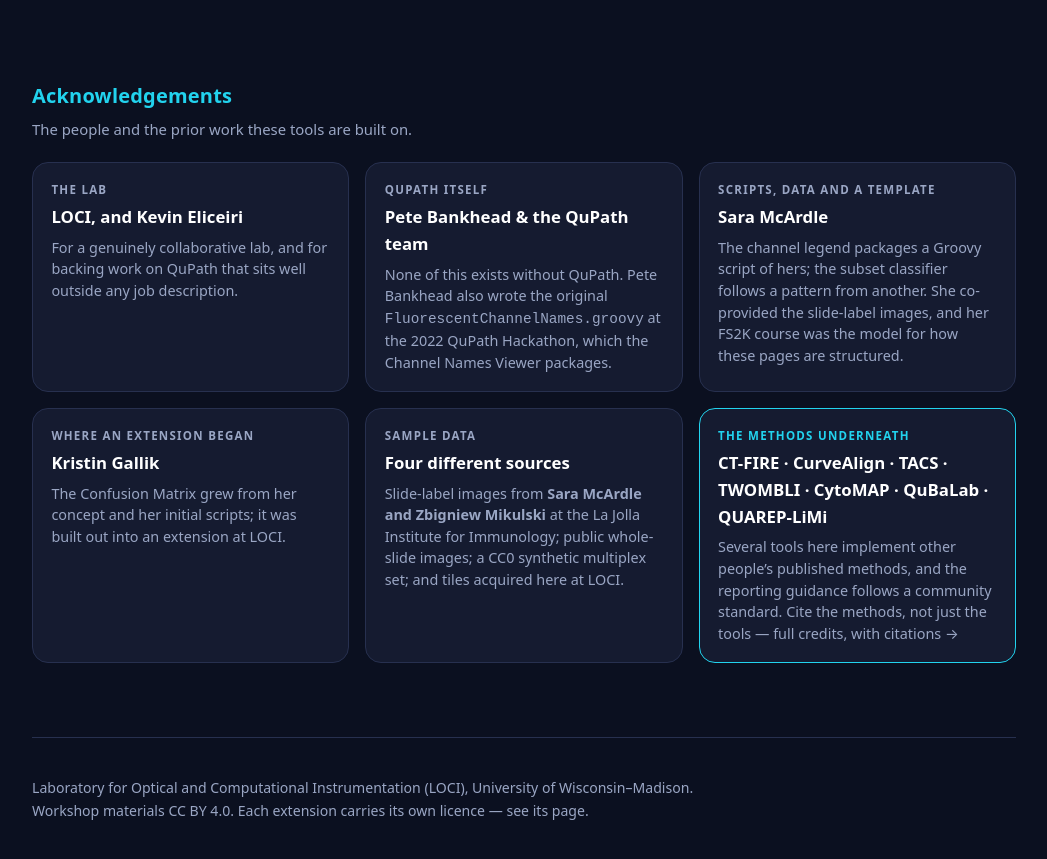
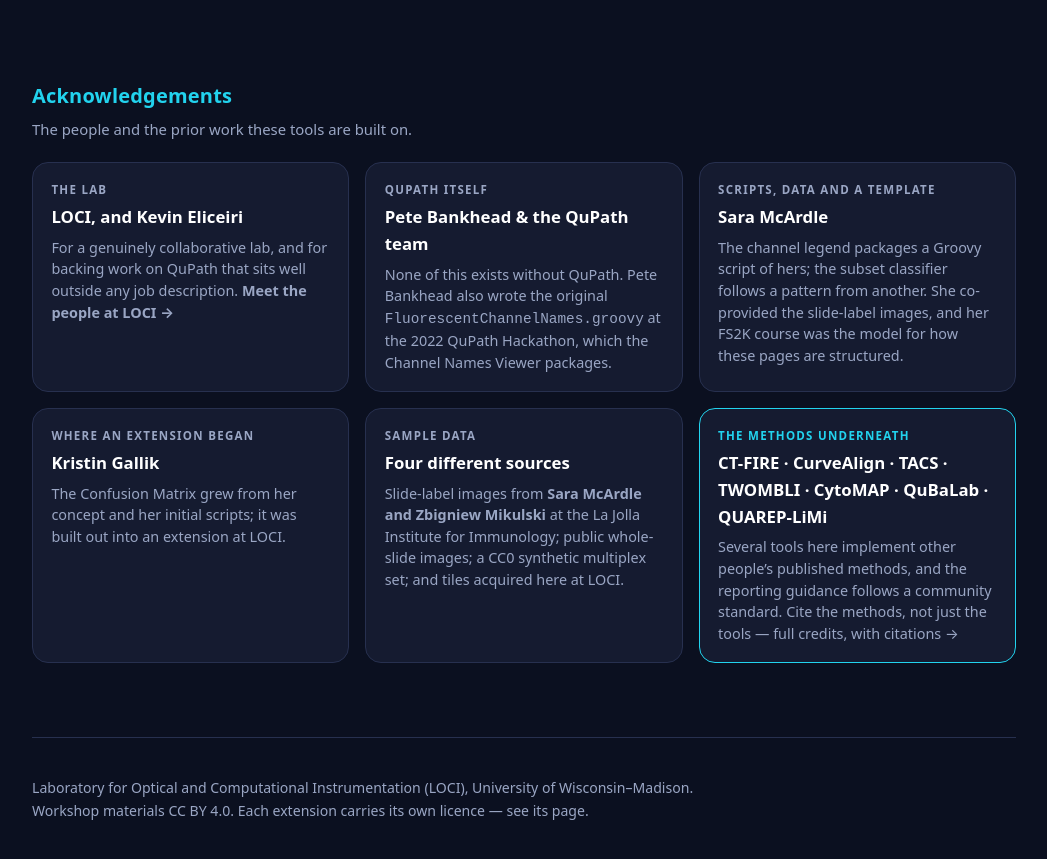
Before and after one commit to MichaelSNelson/BINA-I2K-2026-QuPath-Extensions, a Jekyll site: the page index.html, which Jekyll copies as it is, in a window 1280 px wide and 900 px high, scrolled down 3697 px. Shown: the top 859 px of the window, without its empty margins (116-1163 px from the left). Built offline with Jekyll 4.4.1, drawn with Linux system fonts in a browser that asks for light colours.

Commit message:
Link the LOCI acknowledgement card out to the lab's people page
Opens in a new tab, matching the rel=noopener noreferrer used by the other
external links on the page, and says where it goes rather than leaving the
card silently clickable.

Claude-Session: https://claude.ai/code/session_01KwiACUr5MacuDvqp74c96o

```diff
--- a/index.html
+++ b/index.html
@@ -249,12 +249,12 @@ footer{border-top:1px solid var(--hair); margin-top:2rem; padding:1.6rem 0 4rem;
   <h2>Acknowledgements</h2>
   <p class="note">The people and the prior work these tools are built on.</p>
   <div class="grid">
-    <div class="card">
+    <a class="card" href="https://loci.wisc.edu/people/" target="_blank" rel="noopener noreferrer">
       <div class="k">The lab</div>
       <h3>LOCI, and Kevin Eliceiri</h3>
       <p>For a genuinely collaborative lab, and for backing work on QuPath that sits well outside
-      any job description.</p>
-    </div>
+      any job description. <b>Meet the people at LOCI &rarr;</b></p>
+    </a>
     <div class="card">
       <div class="k">QuPath itself</div>
       <h3>Pete Bankhead &amp; the QuPath team</h3>
```
